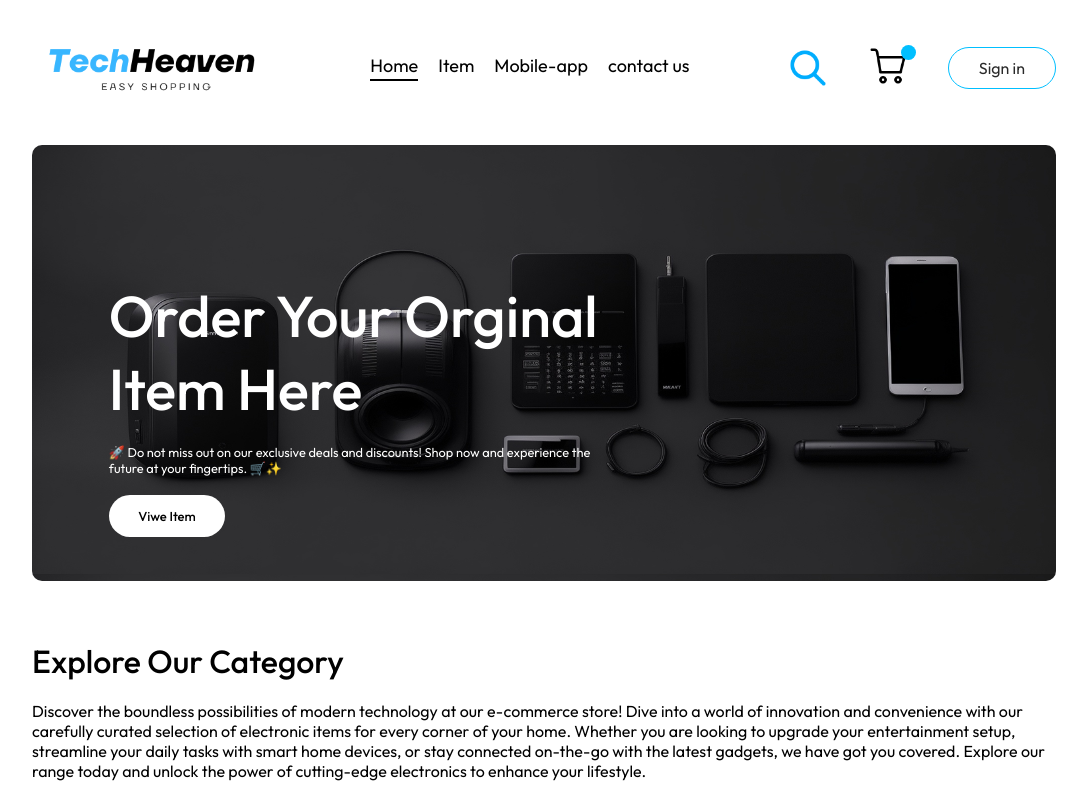
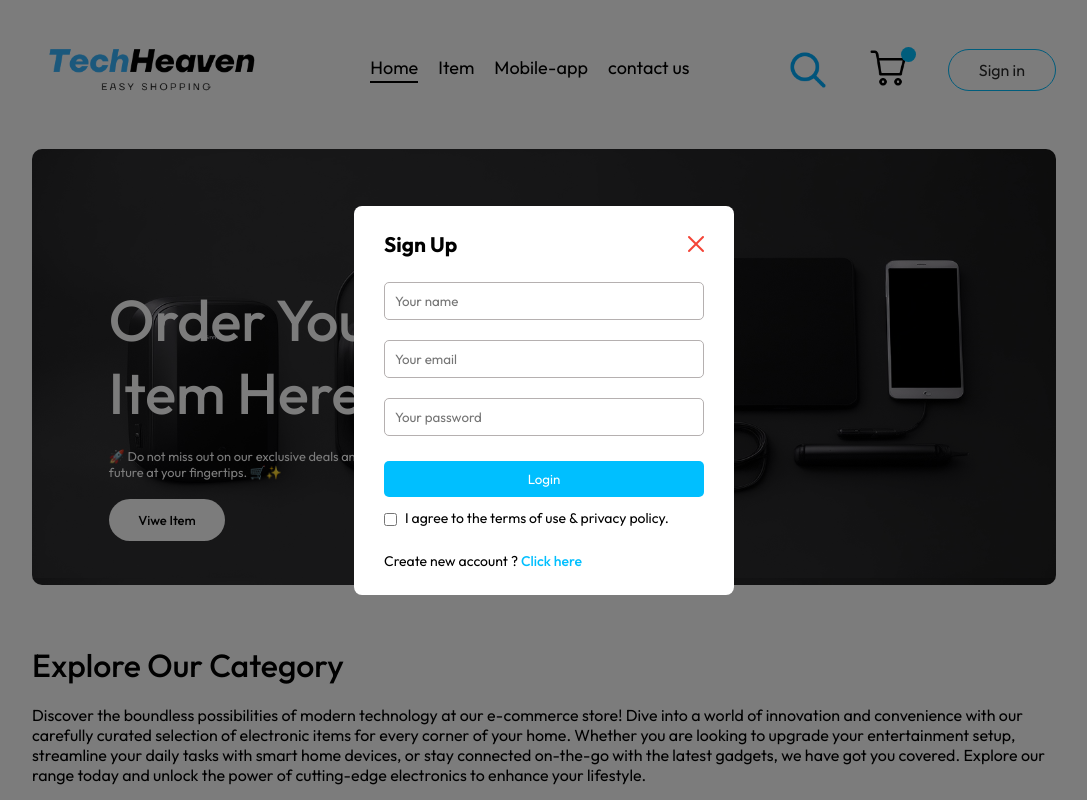
Before and after one commit to KasunUdayanga/TechHaven_E-Commerce, a React (Vite) app in the folder TechHeaven/: page / in a window 1280 px wide. Both pictures are taken after a click on the button "Sign in". Shown: the top 800 px of the page, without its empty margins (96-1183 px from the left). Built offline with nearby package versions, Linux system fonts and the light colour scheme.

Commit message:
add sign inpage

```diff
--- a/TechHeaven/src/App.jsx
+++ b/TechHeaven/src/App.jsx
@@ -1,16 +1,19 @@
-import React from "react";
+import React, { useState } from "react";
 import Navbar from "./Components/Navbar/Navbar";
 import { Route, Routes } from "react-router-dom";
 import PlaceOrder from "./pages/PlaceOrder/PlaceOrder";
 import Home from "./pages/Home/Home";
 import Cart from "./pages/Cart/Cart";
 import Footer from "./Components/Footer/Footer";
+import Loginpopup from "./Components/LoginPopup/LoginPopup";
 
 const App = () => {
+  const [showLogin,setShowLogin]=useState(false);
   return (
     <>
+    {showLogin?<Loginpopup setShowLogin={setShowLogin}/>:<></>}
       <div className="app">
-        <Navbar />
+        <Navbar setShowLogin={setShowLogin}/>
         <Routes>
           <Route path="/" element={<Home />} />
           <Route path="/Cart" element={<Cart />} />
--- /dev/null
+++ b/TechHeaven/src/Components/LoginPopup/LoginPopup.css
@@ -0,0 +1,63 @@
+.login-popup{
+    position: absolute;
+    z-index: 1;
+    width: 100%;
+    height: 100%;
+    background-color: rgba(0, 0, 0, 0.515);
+    display: grid;
+}
+.login-popup-container{
+    place-self: center;
+    width: max(23vw,380px);
+    color: #000;
+    background-color: white;
+    display: flex;
+    flex-direction: column;
+    gap: 25px;
+    padding: 25px 30px;
+    border-radius: 8px;
+    font-size: 14px;
+    animation: fadeIn 0.5s;
+}
+.login-popup-title{
+    display: flex;
+    justify-content: space-between;
+    align-items: center;
+    color: #000;
+}
+.login-popup-title img{
+    width: 16px;
+    cursor: pointer;
+}
+.login-popup-inputs{
+    display: flex;
+    flex-direction: column;
+    gap:20px;
+}
+.login-popup-inputs input{
+    outline: none;
+    border: 1px solid #b5b0b0;
+    padding: 10px;
+    border-radius: 5px;
+}
+.login-popup-container button{
+    border: none;
+    padding: 10px;
+    border-radius: 5px;
+    color: #fff;
+    background-color: rgb(0, 191, 255) ;
+}
+.login-popup-condition{
+    display: flex;
+    align-items: start;
+    gap: 8px;
+    margin-top: -13px;
+}
+.login-popup-condition input{
+    margin-top:4px ;
+}
+.login-popup p span {
+    color: rgb(0, 191, 255);
+    font-weight: 500;
+    cursor: pointer;
+}
--- /dev/null
+++ b/TechHeaven/src/Components/LoginPopup/LoginPopup.jsx
@@ -0,0 +1,35 @@
+import React,{useState}from 'react'
+import './LoginPopup.css'
+import { assets } from '../../assets/assets'
+
+const Loginpopup = ({setShowLogin}) => {
+    const[currentState,setCurrentState] = useState("Sign Up")
+  return (
+    <div className='login-popup'>
+        <form action="" className="login-popup-container">
+            <div className="login-popup-title">
+                <h2>{currentState}</h2>
+                <img onClick={()=>setShowLogin(false)}src={assets.close} alt="" />
+            </div>
+            <div className="login-popup-inputs">
+                {currentState==="Login"?<></>:<input type="text"placeholder='Your name' required />}
+
+                <input type="email"placeholder='Your email' required />
+                <input type="password"placeholder='Your password' required />
+            </div>
+            <button>{currentState==="Sign up"?"Create account":"Login"}</button>
+            <div className="login-popup-condition">
+                <input type="checkbox" required />
+                <p>I agree to the terms of use & privacy policy.</p>
+            </div>{
+                currentState==="Sign up"?
+                <p>Already have an account? <span onClick={()=>setCurrentState("Login")}>Login here</span></p>:
+                <p>Create new account ? <span onClick={()=>setCurrentState("Sign up")}>Click here</span></p>
+            }
+
+        </form>
+    </div>
+  )
+}
+
+export default Loginpopup
--- a/TechHeaven/src/Components/Navbar/Navbar.jsx
+++ b/TechHeaven/src/Components/Navbar/Navbar.jsx
@@ -3,11 +3,11 @@
 import { assets } from '../../assets/assets'
 import { Link } from 'react-router-dom';
 
-const Navbar = () => {
+const Navbar = ({setShowLogin}) => {
     const [menu,setMenu]=useState("home");
   return (
     <div className='navbar'>
-        <img src={assets.logo} alt="" className="logo" />
+       <Link to='/'> <img src={assets.logo} alt="" className="logo" /></Link>
         <ul className="navbar-menu">
             <Link to='/' onClick={()=>setMenu("home")} className={menu==="home"?"active":""}>Home</Link>
             <a href='#explore-menu' onClick={()=>setMenu("item")} className={menu==="item" ? "active":""}>Item</a>
@@ -17,10 +17,10 @@
         <div className="navbar-right">
             <img src={assets.search_icon} alt=""className="search_icon" />
             <div className="navbar-search_icon">
-                <img src={assets.busket} alt="" className="busket" />
+               <Link to='/cart'> <img src={assets.busket} alt="" className="busket" /></Link>
                 <div className="dot"></div>
             </div>
-            <button>Sign in</button>
+            <button onClick={()=>setShowLogin(true)}>Sign in</button>
         </div>
         </div>
   )
--- a/TechHeaven/src/assets/assets.js
+++ b/TechHeaven/src/assets/assets.js
@@ -29,6 +29,7 @@
 import fb from './Social/facebook.png'
 import google from './android-app.png'
 import mac from './app-store.png'
+import close from './close.png'
 export const assets={
     logo,
     search_icon,
@@ -44,7 +45,8 @@
     fb,
     linkdin,
     google,
-    mac
+    mac,
+    close
 }
 export const menu_list=[
     {
--- a/TechHeaven/src/pages/Cart/Cart.jsx
+++ b/TechHeaven/src/pages/Cart/Cart.jsx
@@ -1,9 +1,38 @@
-import React from 'react'
-import './Cart.css'
+import React, { useContext } from "react";
+import "./Cart.css";
+import { StoreContext } from "../../context/storeContext";
 const Cart = () => {
+  const { cartItems, food_list, removeFromCart } = useContext(StoreContext);
   return (
-    <div>Cart</div>
-  )
-}
+    <div className="cart">
+      <div className="cart-items">
+        <div className="cart-item-title">
+          <p>Item</p>
+          <p>Title</p>
+          <p>Price</p>
+          <p>Quantity</p>
+          <p>Total</p>
+          <p>Remove</p>
+        </div>
+        <br />
+        <hr />
+        {food_list.map((item, index) => {
+          if (cartItems[item._id] > 0) {
+            return (
+              <div className="cart-items-title cart-items-item" key={index}>
+                <img src={item.image} alt="" />
+                <p>{item.name}</p>
+                <p>{item.price}</p>
+                <p>{cartItems[item._id]}</p>
+                <p>{item.price * cartItems[item._id]}</p>
+                <p>x</p>
+              </div>
+            );
+          }
+        })}
+      </div>
+    </div>
+  );
+};
 
-export default Cart
+export default Cart;
```
Also changed, not shown: TechHeaven/src/assets/close.png (added).
